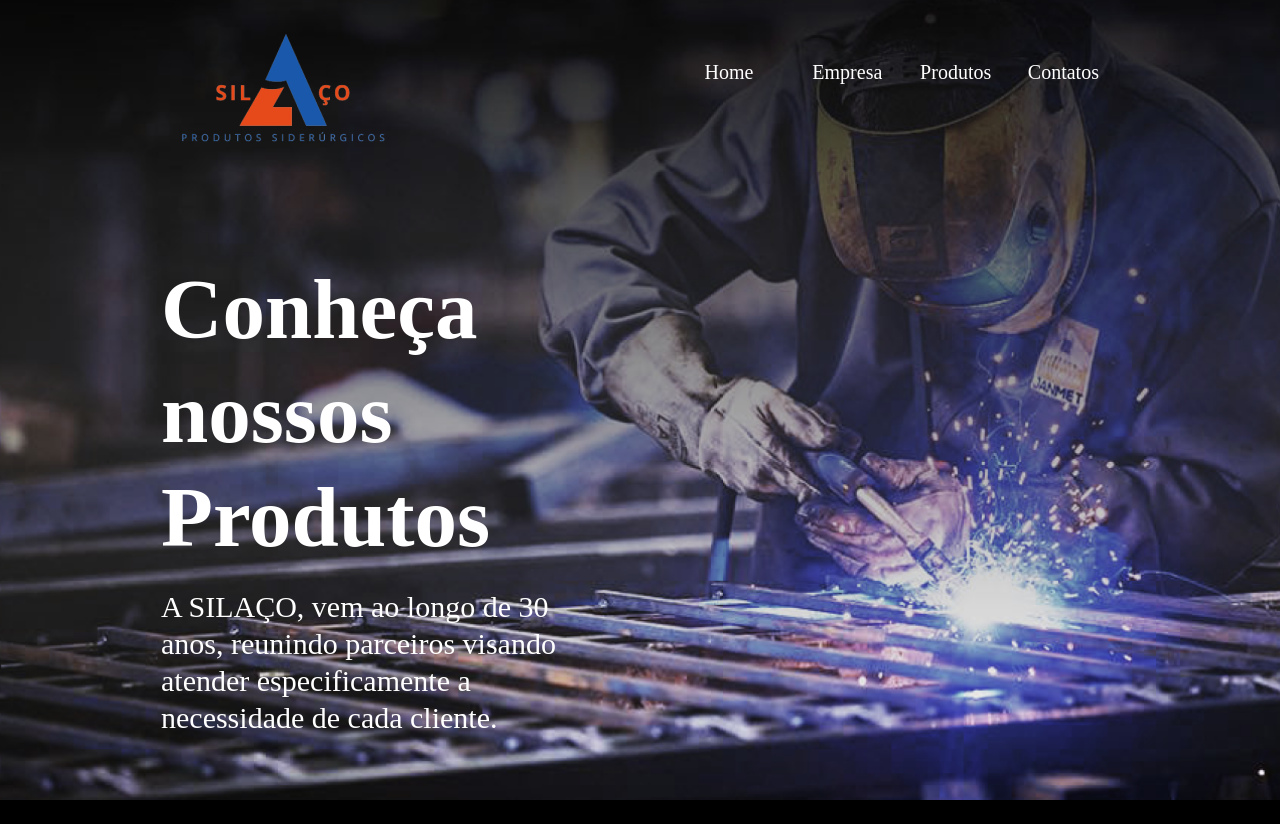
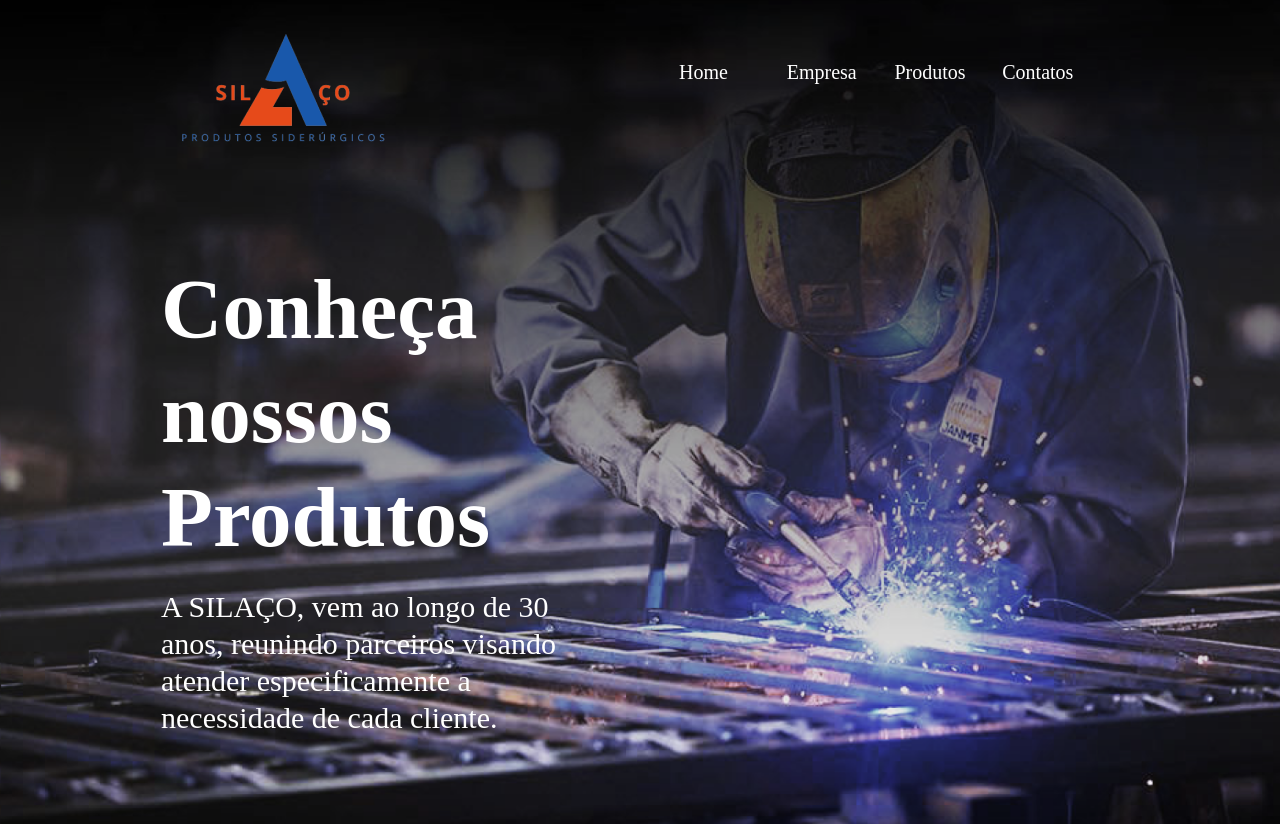
Before and after one commit to Rennan-Pessanha/Serrilharia, a React (Create React App) app: page /Produtos in a window 1280 px wide. Shown: the top 824 px of the page. Built offline with nearby package versions, Linux system fonts and the light colour scheme.

Commit message:
Update styles.js

```diff
--- a/src/Components/HeaderBody/styles.js
+++ b/src/Components/HeaderBody/styles.js
@@ -2,39 +2,18 @@ import styled from 'styled-components';
 import { Link } from 'react-router-dom';
 
 export const Container = styled.div`
-  width: 110%;
-  height: 100vh;
+width: 100%;
 background: url('./Imagem/SilasBackground.png') no-repeat center;
 background-size: cover;
-  overflow-x: hidden;
-  overflow-y: hidden;
+overflow: hidden;
 padding: 0 20px;
-  align-items: center;
-  justify-content: center;
-
-  @media (max-width: 1415px) {
-    height: 100vh;
-  }
 
 @media (max-width: 768px) {
-    height: 90vh;
+  padding: 0;
 }
 
 @media (max-width: 425px) {
-    height: 100vh;
-  }
-
-  @media (max-width: 375px) {
-    height: 140vh;
-  }
-
-
-  @media (max-width: 360px) {
-    height: 170vh;
-  }
-
-  @media (max-width: 320px) {
-    height: 210vh;
+  padding: 0;
 }
 }`
 
@@ -80,7 +59,7 @@ export const NavContent = styled.div`
     display: flex;
     width: 431px;
     margin-top: 0px;
-    margin-bottom: 90px;
+    margin-bottom: 150px;
   }
 
   @media (max-width: 375px) {
```
Lines whose indentation alone changed are shown as unchanged.
